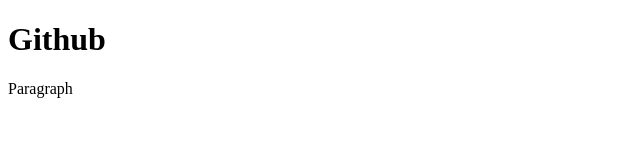
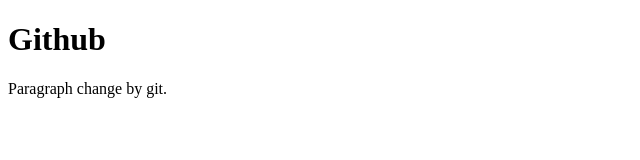
Before and after one commit to afshanAptech/myFirstRepo, a plain HTML site: page index.html in a window 1280 px wide. Shown: the whole page, without its empty margins (0-640 px from the left). Drawn offline with Linux system fonts and the light colour scheme.

Commit message:
Update index.html

```diff
--- a/index.html
+++ b/index.html
@@ -7,7 +7,7 @@
 </head>
 <body>
     <h1>Github</h1>
-    <p>Paragraph
-    </p>
+    <p>Paragraph change by git. </p>
+
 </body>
 </html>
```
